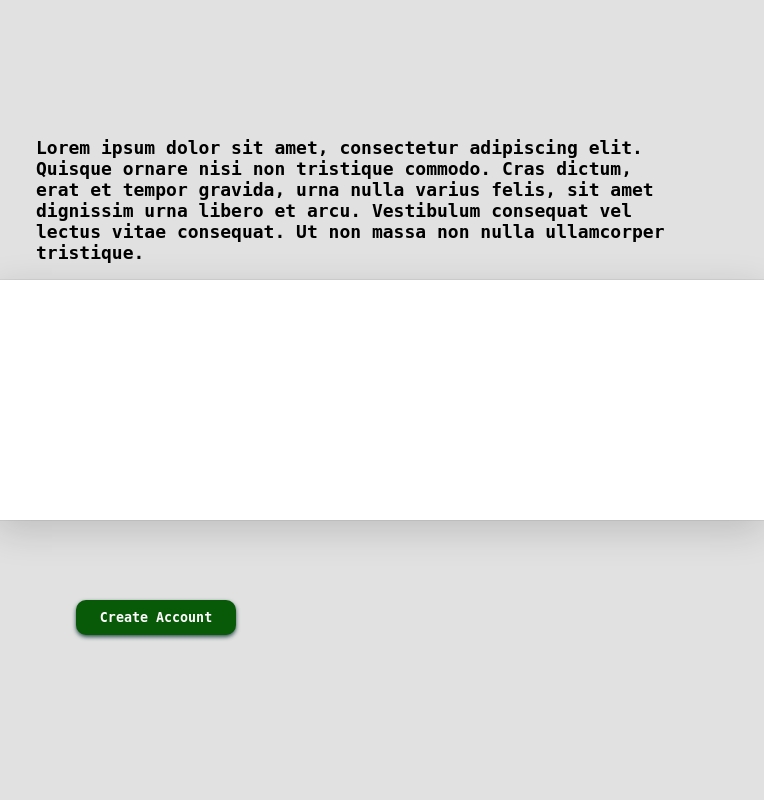
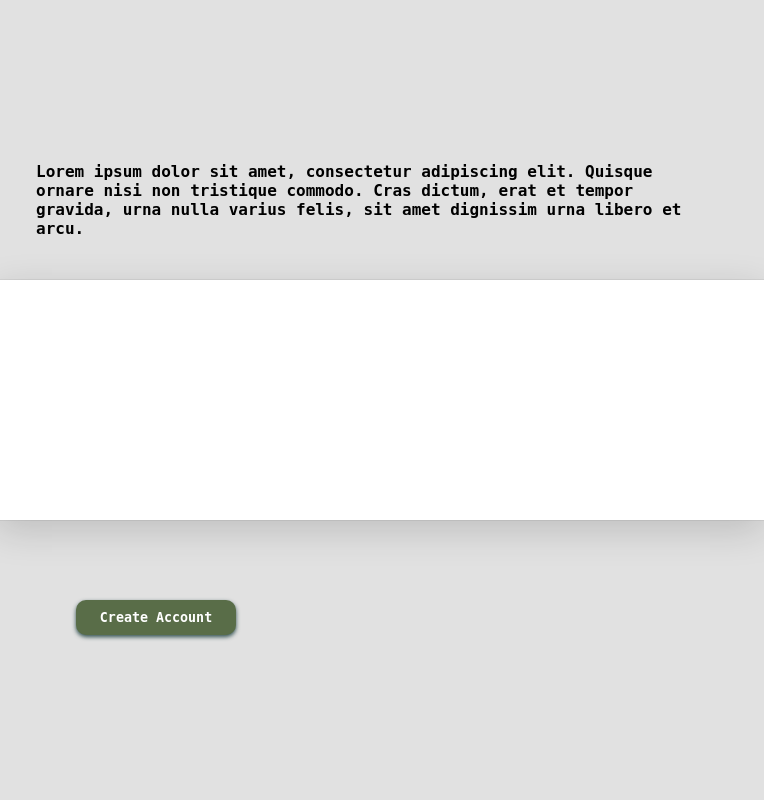
Before and after one commit to SteveNaan/sign-up-form, a plain HTML site: page index.html in a window 1280 px wide. Shown: the full height of the page, 516-1280 px from the left. Drawn offline with Linux system fonts and the light colour scheme.

Commit message:
color correction

```diff
--- a/index.html
+++ b/index.html
@@ -3,7 +3,7 @@
 <head>
     <meta charset="UTF-8">
     <meta name="viewport" content="width=device-width, initial-scale=1.0">
-    <title>Counter</title>
+    <title>Sign-up Form</title>
     <link rel="stylesheet" href="./styles.css">
 </head>
 <body>
@@ -17,7 +17,7 @@
     </div>
     <div class="intro">
         <div class="text">
-            Lorem ipsum dolor sit amet, consectetur adipiscing elit. Quisque ornare nisi non tristique commodo. Cras dictum, erat et tempor gravida, urna nulla varius felis, sit amet dignissim urna libero et arcu. Vestibulum consequat vel lectus vitae consequat. Ut non massa non nulla ullamcorper tristique.
+            Lorem ipsum dolor sit amet, consectetur adipiscing elit. Quisque ornare nisi non tristique commodo. Cras dictum, erat et tempor gravida, urna nulla varius felis, sit amet dignissim urna libero et arcu.
         </div>
     </div>
     <div class="createAccount">
--- a/styles.css
+++ b/styles.css
@@ -87,7 +87,7 @@ body {
 button {
     color: white;
     border-radius: 10px;
-    background-color: rgb(8, 90, 8);
+    background-color: #596D48;
     width: 20vmin;
     margin: 10vmin;
 	font-weight: bold;
@@ -104,7 +104,7 @@ button:active {
 }
 
 .text {
-    font-size: large;
+    font-size: 1rem;
     font-weight: bold;
     margin-left: 5vmin;
     margin-right: 10vmin;
```
